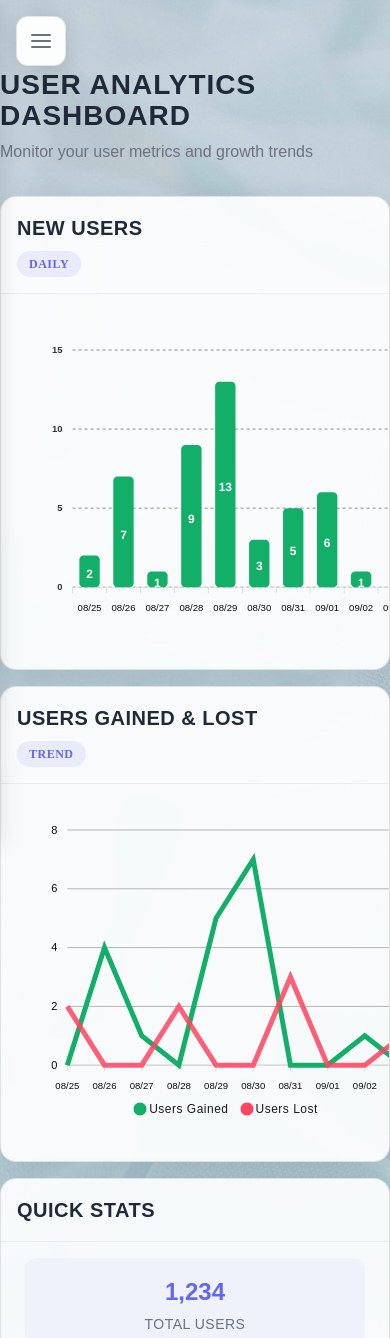
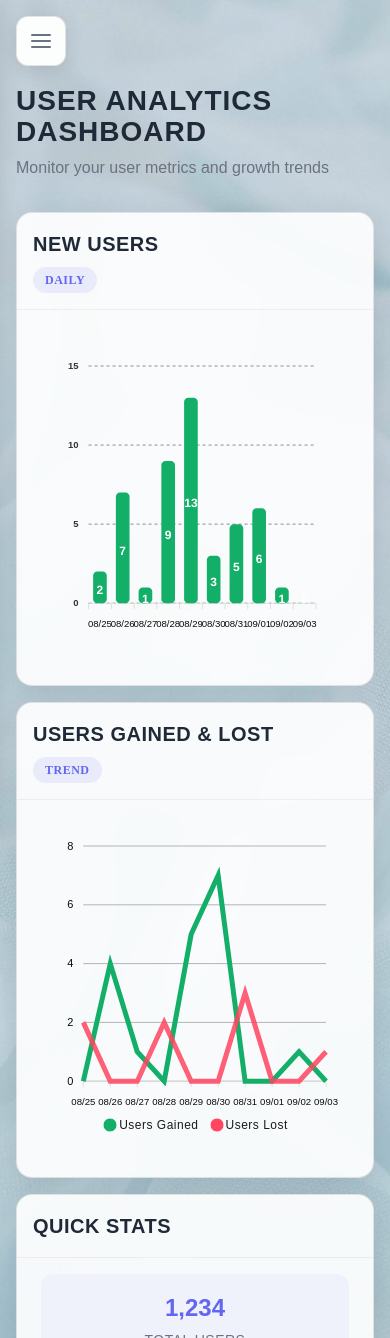
Before and after one commit to alissatroiano/Trend-Tracker, a React (Vite) app: page / in a window 390 px wide. Shown: the top 1338 px of the page. Built offline with nearby package versions, Linux system fonts and the light colour scheme; a web font is replaced by a local one.

Commit message:
Fix mobile responsiveness for charts

```diff
--- a/src/components/App/App.css
+++ b/src/components/App/App.css
@@ -288,7 +288,7 @@ body.dark .activity-time {
   }
 
   .dashboard-main {
-    padding: 0;
+    padding: 1rem;
   }
 
   .dashboard-title {
--- a/src/components/ComparisonChart/ComparisonChart.css
+++ b/src/components/ComparisonChart/ComparisonChart.css
@@ -34,11 +34,3 @@ body.dark span.apexcharts-legend-text {
   color: #ffc3f8 !important;
   letter-spacing: .5px;
 }
-
-/* Dark mode override */
-@media (min-width: 768px) {
-  .mixed-chart .apexcharts-canvas {
-    width: 400px !important;
-    max-width: 400px !important;
-  }
-}
--- a/src/components/ComparisonChart/ComparisonChart.tsx
+++ b/src/components/ComparisonChart/ComparisonChart.tsx
@@ -88,7 +88,7 @@ class ComparisonChart extends Component<Props, State> {
           options={this.state.options}
           series={this.state.series}
           type="line"
-          width={"400px"}
+          width="100%"
           height={322}
         />
       </div>
--- a/src/components/NewUserChart/NewUserChart.tsx
+++ b/src/components/NewUserChart/NewUserChart.tsx
@@ -91,9 +91,8 @@ getOptions(darkMode: boolean, data: number[]) {
               options={this.state.options}
               series={this.state.series}
               type="bar"
-              width="400px"
+              width="100%"
               height={300}
-              maxWidth="100%"
             />
           </div>
         </div>
```
